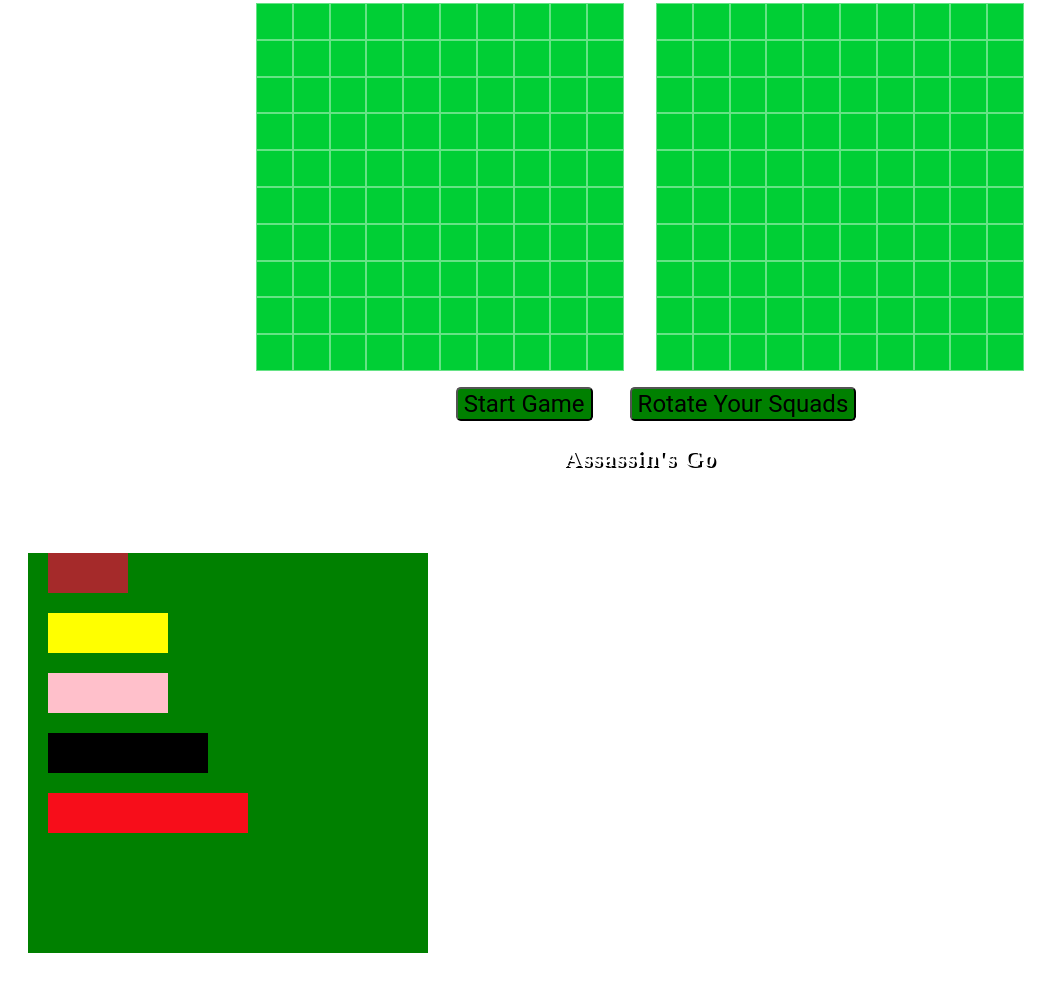
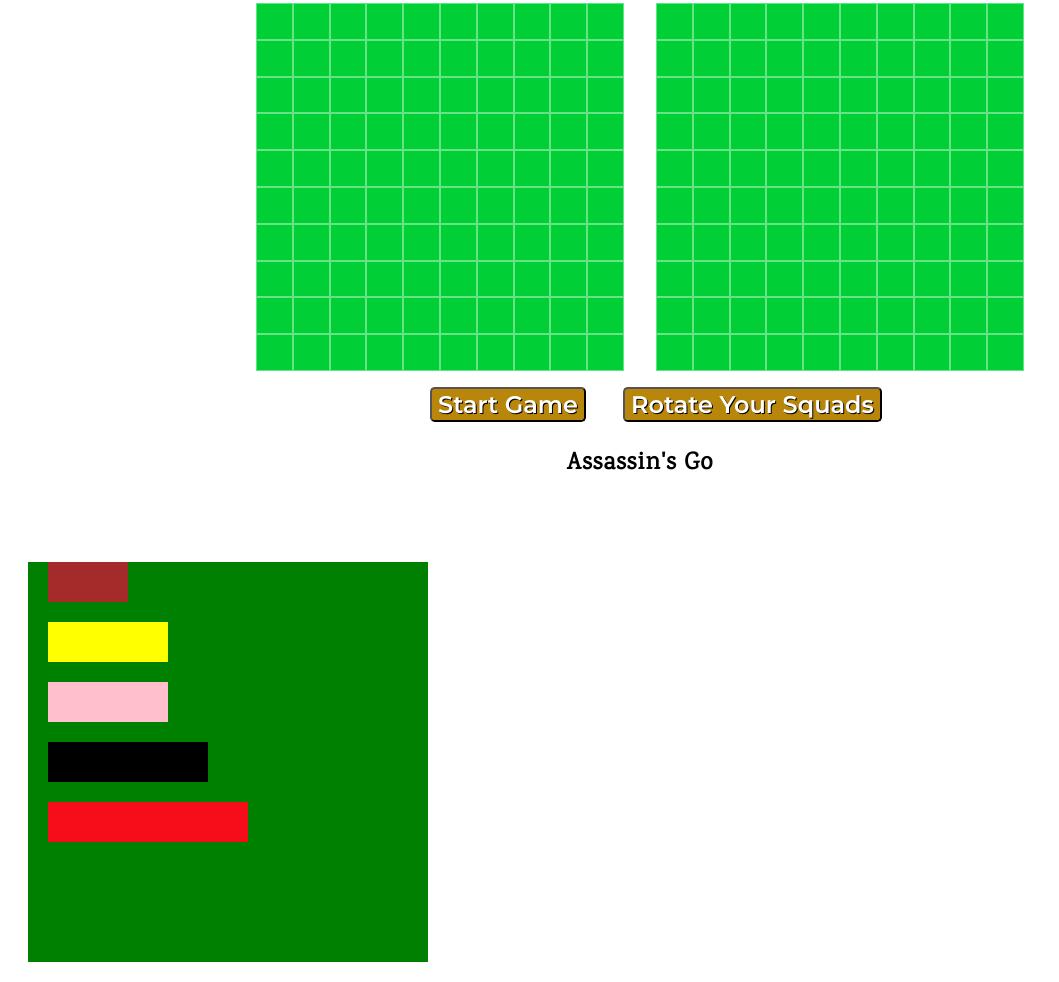
Before and after one commit to AJWest22/MS2-submission, a plain HTML site: page index.html in a window 1280 px wide. Shown: the part 765-1747 px from the top of the page, without its empty margins (0-1059 px from the left). Drawn offline with Linux system fonts and the light colour scheme.

Commit message:
added styling

```diff
--- a/style.css
+++ b/style.css
@@ -4,14 +4,10 @@
 @import url('https://fonts.googleapis.com/css2?family=Montserrat:wght@600&display=swap');
 body {
     color: white;
-    /* overflow code from web dev simplified on youtube*/
     overflow-x: hidden;
 }
 
 .title-container {
-
-    /* flexbox code from web dev simplified on youtube*/
-
     display: flex;
     flex-direction: column;
     justify-content: center;
@@ -27,7 +23,6 @@ h1 {
 }
 
 .instructions-container {
-    /* flexbox code from web dev simplified on youtube*/
     display: flex;
     flex-direction: column;
     justify-content: center;
@@ -60,26 +55,37 @@ p {
 }
 
 .button {
-    background-color: #008000;
-    font-family: Roboto;
-    font-size: 1.5rem;
+    background-color: #b8860b;
+    font-family: Montserrat;
+    font-size: 1.5em;
+    color: white;
+    text-shadow: 1px 1px black;
     margin-left: 2rem;
     cursor: pointer;
     border-radius: .2em;
 }
 
 .button:hover {
-    background-color: #001935;
-    color: #7CFC00;
+    background-color: #ffd700;
+    color: white;
+    text-shadow: 1px 1px black;
 }
 
 .player-info {
+    font-family: Karma;
+    color: black;
     font-size: 1.5rem;
     margin: 1.5rem;
+    text-shadow: 0px 0px white;
+}
+
+#info {
+    font-family: Karma;
+    color: black;
+    text-shadow: 0px 0px white;
 }
 
 .container {
-    /* flexbox code from web dev simplified on youtube*/
     display: flex;
     justify-content: center;
     width: 100%;
@@ -112,7 +118,6 @@ p {
 
 .missed,
 .hit {
-    /* flexbox code from web dev simplified on youtube*/
     display: flex;
     justify-content: center;
     align-items: center;
```
